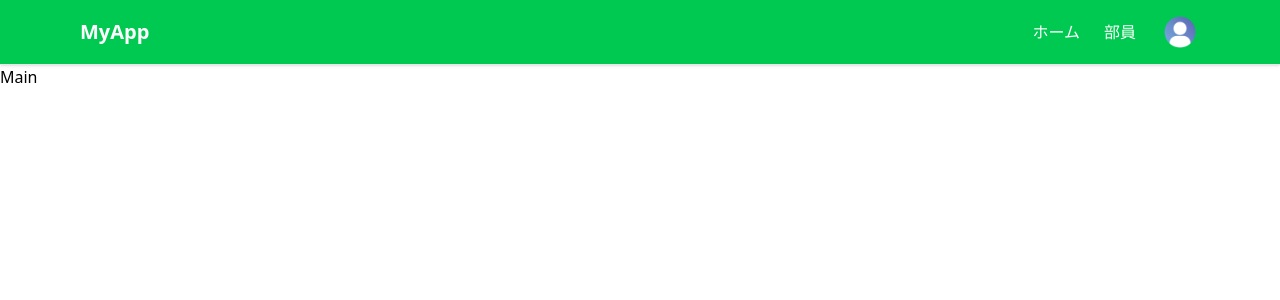
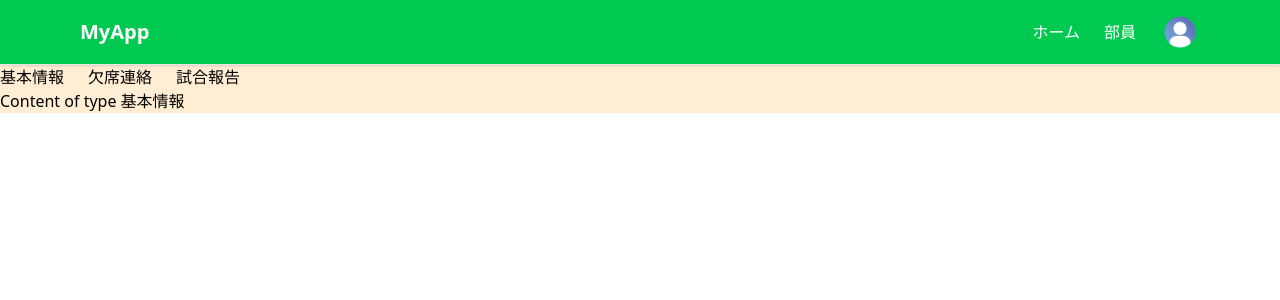
Before and after one commit to ikurasusshi/track-club-hub, a React (Vite) app in the folder frontend/: page / in a window 1280 px wide. Shown: the top 300 px of the page. Built offline with nearby package versions, Linux system fonts and the light colour scheme.

Commit message:
メインページのタブの作成

```diff
--- a/frontend/src/App.tsx
+++ b/frontend/src/App.tsx
@@ -11,6 +11,7 @@ import UsersList from "./components/users/UsersList";
 
 function App() {
   return (
+    <div className="bg-orange-100">
       <BrowserRouter>
         <Routes>
           <Route element={<DefaultLayout />}>
@@ -25,6 +26,7 @@ function App() {
           </Route>
         </Routes>
       </BrowserRouter>
+    </div>
   );
 }
 
--- a/frontend/src/components/Main.tsx
+++ b/frontend/src/components/Main.tsx
@@ -1,6 +1,26 @@
+import { useState } from "react";
+
+type TabTypes = "基本情報" | "欠席連絡" | "試合報告";
+
 const Main = () => {
-    return (
-        <div>Main</div>
-    )
-}
+  const [activeTab, setActiveTab] = useState<TabTypes>("基本情報");
+  return (
+    <div className="">
+      <div className="space-x-6">
+        <button className="" onClick={() => setActiveTab("基本情報")}>
+          基本情報
+        </button>
+        <button className="" onClick={() => setActiveTab("欠席連絡")}>
+          欠席連絡
+        </button>
+        <button className="" onClick={() => setActiveTab("試合報告")}>
+          試合報告
+        </button>
+      </div>
+      {activeTab === "基本情報" && <div>Content of type 基本情報</div>}
+      {activeTab === "欠席連絡" && <div>Content of type 欠席連絡</div>}
+      {activeTab === "試合報告" && <div>Content of type 試合報告</div>}
+    </div>
+  );
+};
 export default Main;
```
Lines whose indentation alone changed are shown as unchanged.
